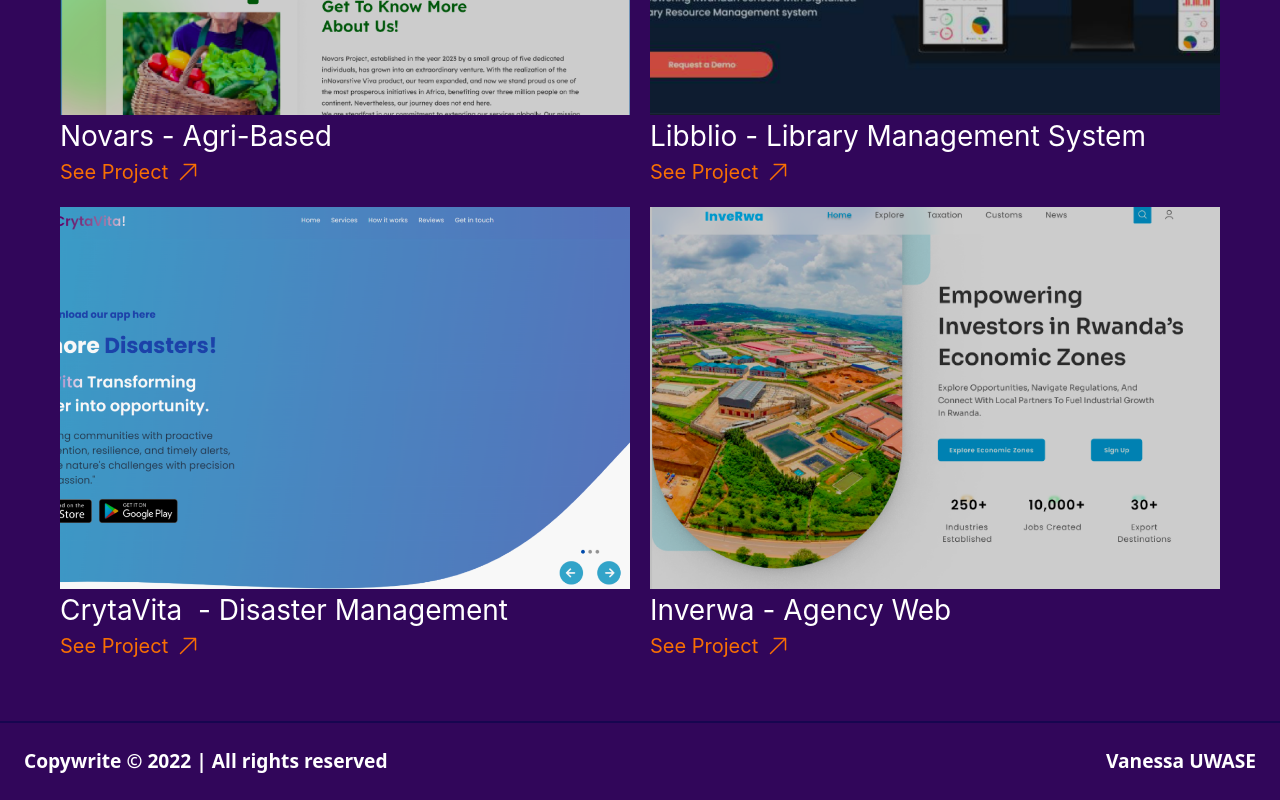
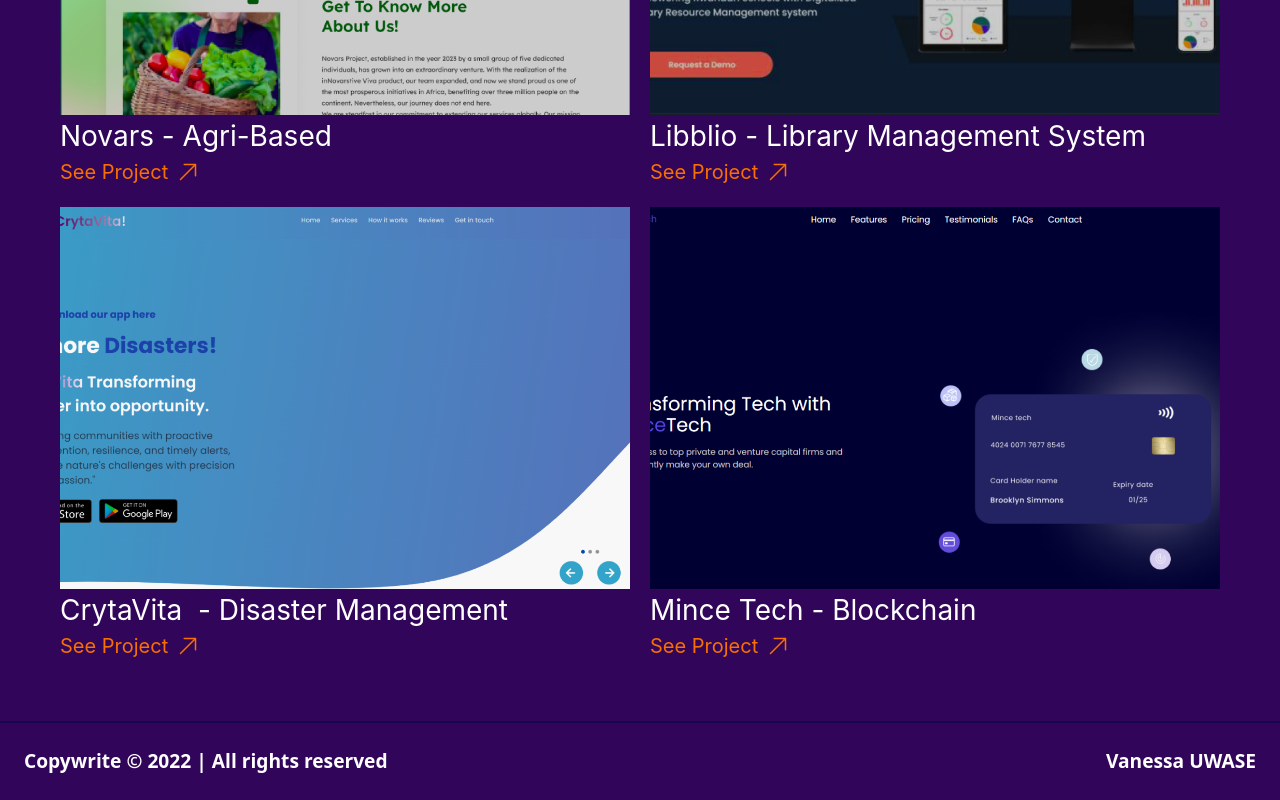
Before and after one commit to RUKUNDO-Prince/vanessa-portfolio, a React (Vite) app: page /projects in a window 1280 px wide. Shown: the part 579-1379 px from the top of the page. Built offline with nearby package versions, Linux system fonts and the light colour scheme.

Commit message:
updated the projects data

```diff
--- a/src/constants/data.js
+++ b/src/constants/data.js
@@ -175,7 +175,7 @@ export const projectsData = [
   },
   {
     icon: project4,
-    name: "Inverwa - Agency Web",
+    name: "Mince Tech - Blockchain",
     link: "#",
   },
 ];
```
Also changed, not shown: src/assets/projects/project4.png.
